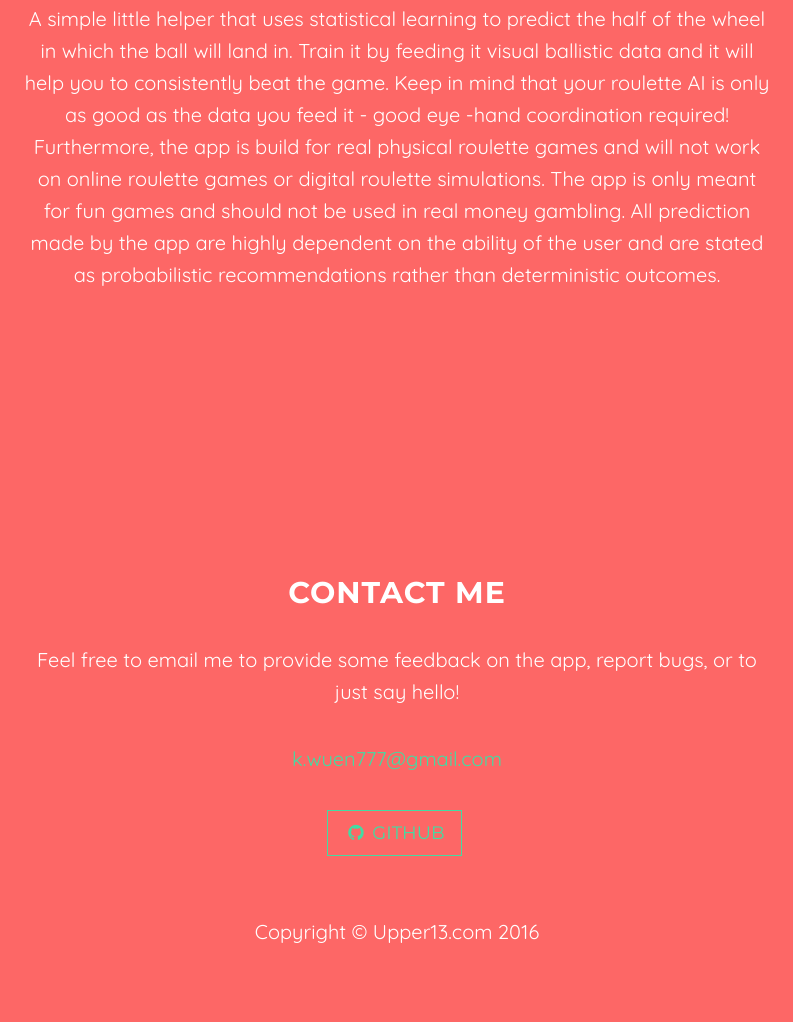
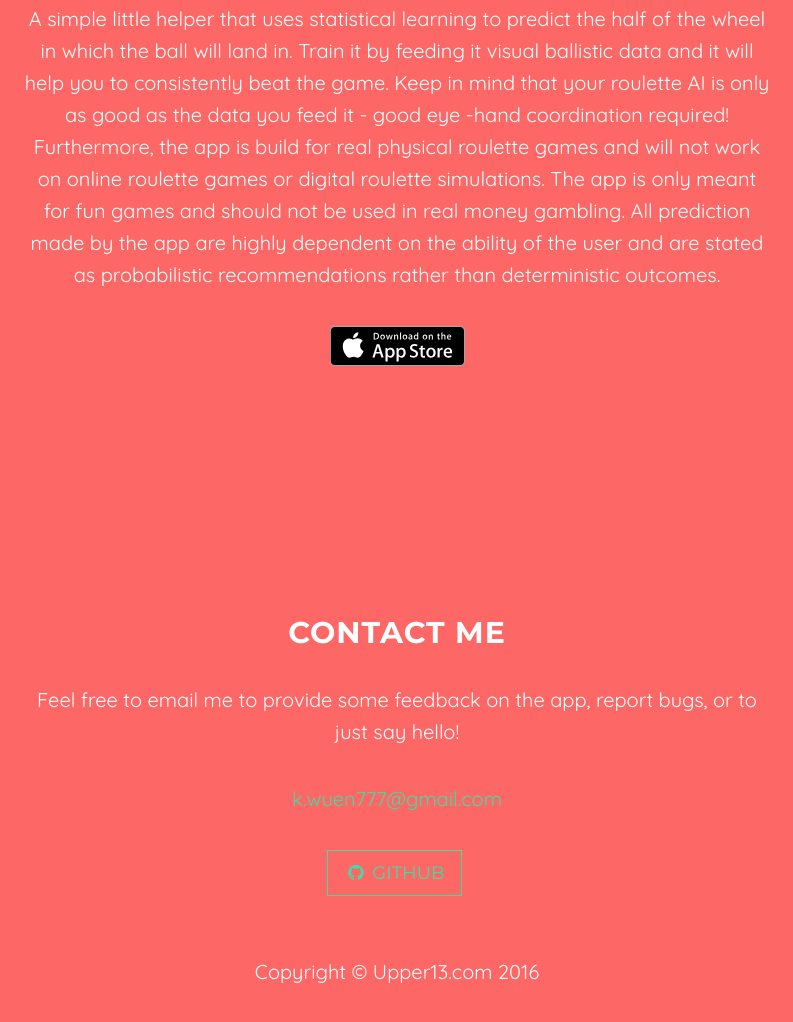
Before and after one commit to kwuenscher/Upper13SupportPage, a website: page index.html in a window 1280 px wide. Shown: the part 1115-2137 px from the top of the page, without its empty margins (243-1036 px from the left). Before the commit the page ends 2113 px from the top, so only its background shows below. Drawn offline with nearby package versions, Linux system fonts and the light colour scheme.

Commit message:
Added itunes store badge

```diff
--- a/index.html
+++ b/index.html
@@ -74,7 +74,8 @@
                         <img class="mainLogo" src="./img/Upper13LogoLargeNB.png" alt="Logo" style="width:304px;height:304px;">
                         <h1 class="brand-heading">Upper13</h1>
                         <p class="intro-text">Taking on the worlds most complete random number generator.
-                            <br><b>A probabilistic approach.</b></p>
+                            <br><b>A probabilistic approach.</b>
+                        </p>
                         <a href="#about" class="btn btn-circle page-scroll">
                             <i class="fa fa-angle-double-down animated"></i>
                         </a>
@@ -91,6 +92,9 @@
                 <h2>About Upper13</h2>
                 <p>A simple little helper that uses statistical learning to predict the half of the wheel in which the ball will land in. Train it by feeding it visual ballistic data and it will help you to consistently beat the game. Keep in mind that your roulette AI is only as good as the data you feed it - good eye -hand coordination required! Furthermore, the app is build for real physical roulette games and will not work on online roulette games or digital roulette simulations. The app is only meant for fun games and should not be used in real money gambling. All prediction made by the app are highly dependent on the ability of the user and are stated as probabilistic recommendations rather than deterministic outcomes.
             </div>
+        </div>
+        <div>
+            <a href="https://itunes.apple.com/de/app/upper13/id1148965739?l=en&mt=8"> <img src="./img/Download_on_the_App_Store_Badge_US-UK_135x40.svg" alt="Mountain View" style="width:135px;height:40;"></a>
         </div>
     </section>
     <!--
```
Also changed, not shown: img/Download_on_the_App_Store_Badge_US-UK_135x40.svg (added), 5 other files.
